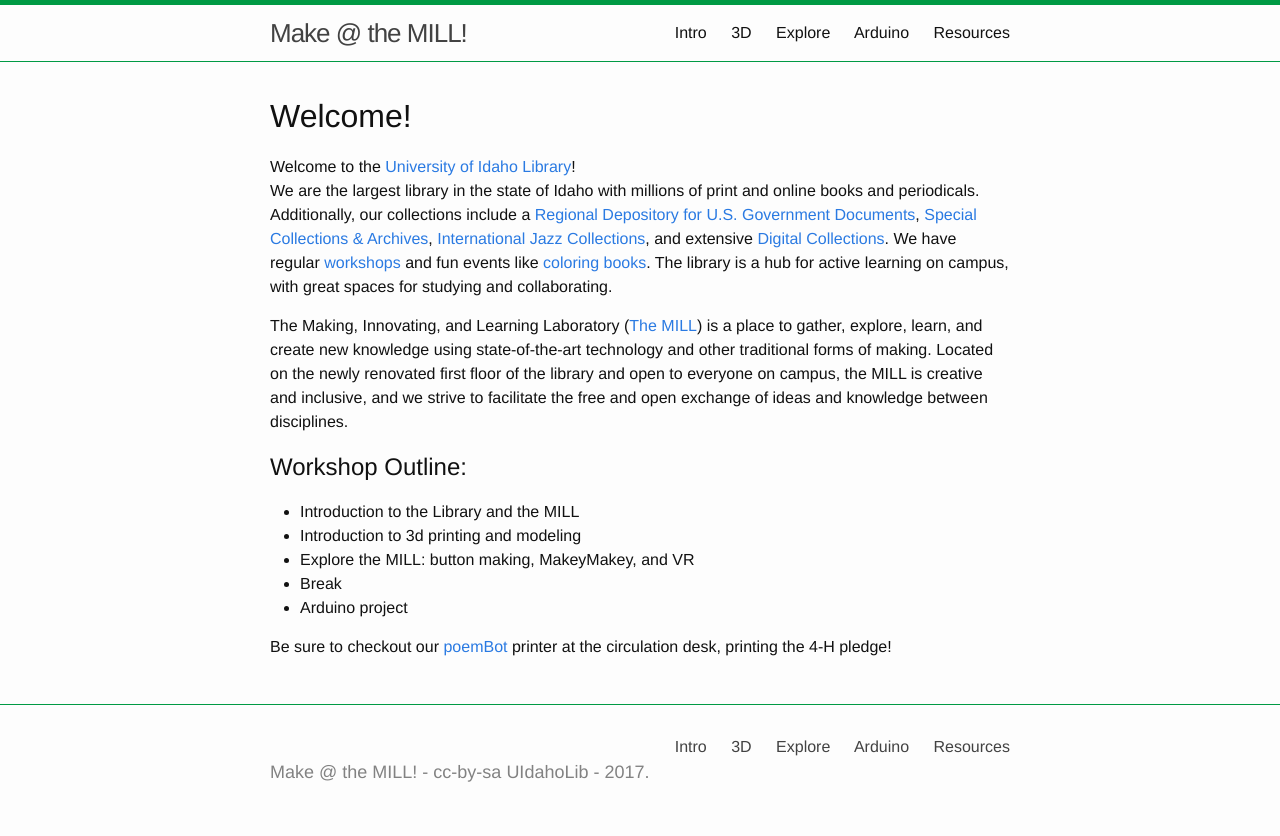
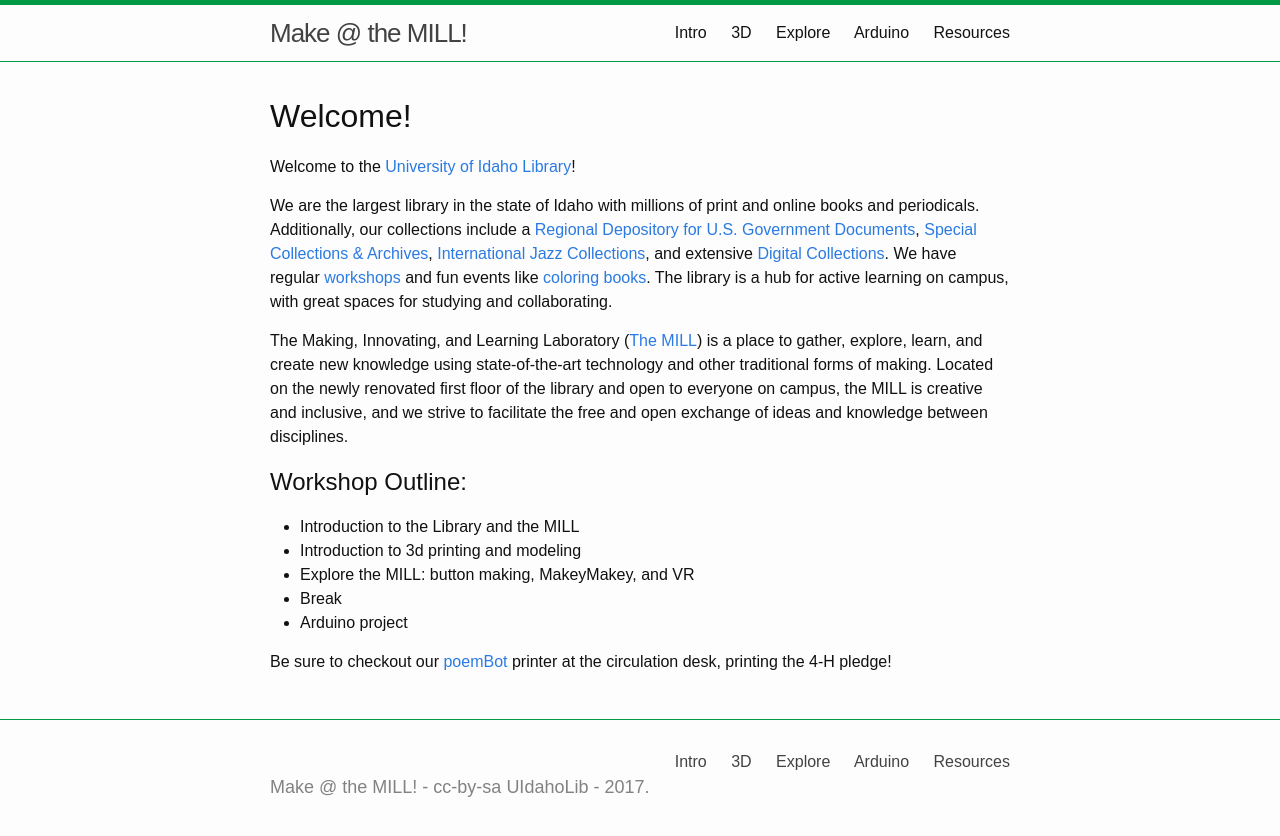
Before and after one commit to uidaholib/make-at-the-mill, a Jekyll site: the page built from 0-intro.md, in a window 1280 px wide. Shown: the top 836 px of the page. Built offline with Jekyll 4.4.1, drawn with Linux system fonts in a browser that asks for light colours.

Commit message:
change font

```diff
--- a/0-intro.md
+++ b/0-intro.md
@@ -7,6 +7,7 @@ nav: true
 # Welcome!
 
 Welcome to the [University of Idaho Library](http://www.lib.uidaho.edu/)!
+
 We are the largest library in the state of Idaho with millions of print and online books and periodicals.
 Additionally, our collections include a [Regional Depository for U.S. Government Documents](http://www.lib.uidaho.edu/find/govdocs/), [Special Collections & Archives](http://www.lib.uidaho.edu/special-collections/), [International Jazz Collections](http://www.ijc.uidaho.edu/), and extensive [Digital Collections](http://www.lib.uidaho.edu/digital/).
 We have regular [workshops](http://www.lib.uidaho.edu/services/workshops/resources.html) and fun events like [coloring books](http://www.lib.uidaho.edu/digital/gem/coloring/).
--- a/css/main.scss
+++ b/css/main.scss
@@ -2,7 +2,7 @@
 # front matter
 ---
 
-$base-font-family: "Helvetica Neue", Helvetica, Arial, sans-serif !default;
+$base-font-family: Arial, "Helvetica Neue", Helvetica, sans-serif !default;
 $base-font-size:   16px !default;
 $base-font-weight: 400 !default;
 $small-font-size:  $base-font-size * 0.875 !default;
```
